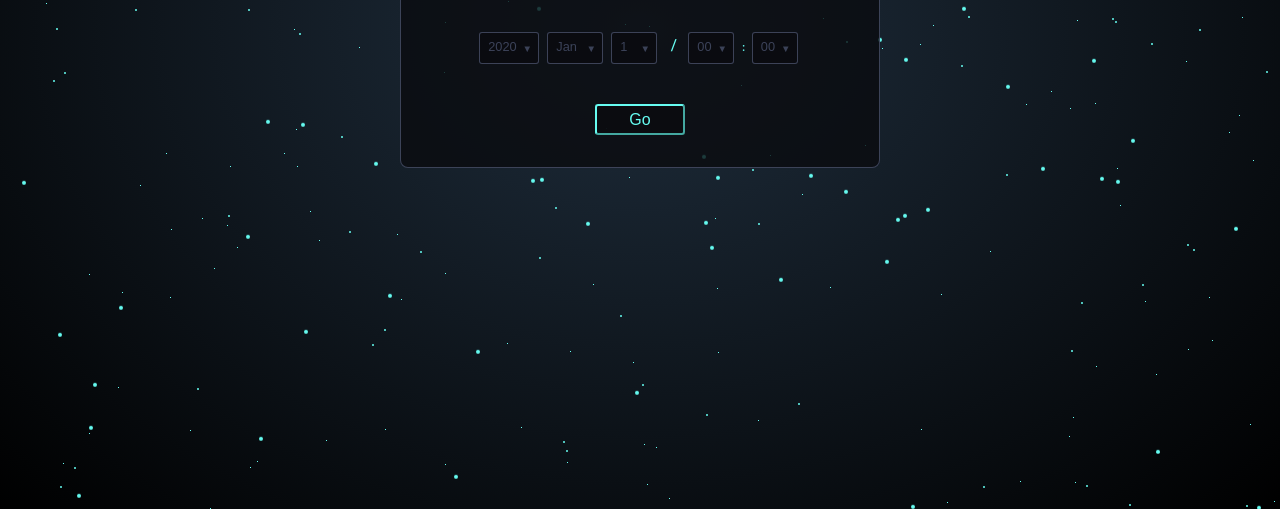
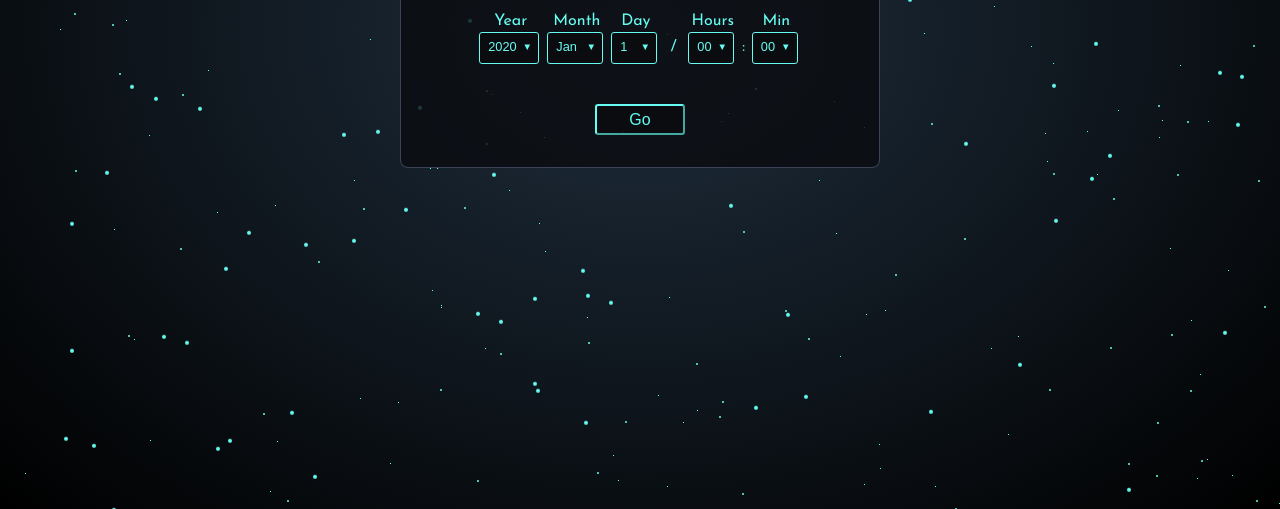
Before and after one commit to roytanaka/billion-seconds, a website built with webpack: page dist/index.html in a window 1280 px wide. Shown: the part 291-800 px from the top of the page. Built offline with nearby package versions, Linux system fonts and the light colour scheme.

Commit message:
no hover css

```diff
--- a/src/scss/components/_date-picker.scss
+++ b/src/scss/components/_date-picker.scss
@@ -18,6 +18,7 @@
     opacity: 1;
   }
 }
+
 .select-wrapper {
   position: relative;
   display: inline-block;
@@ -33,7 +34,7 @@
     padding: 0.5em 1.3rem 0.5rem 0.5rem;
     border-radius: 3px;
     text-indent: 0.01px;
-    text-overflow: '';
+    text-overflow: "";
     appearance: none;
     cursor: pointer;
     &::-ms-expand {
@@ -47,20 +48,35 @@
   }
   &::before,
   &::after {
-    content: '';
+    content: "";
     position: absolute;
     pointer-events: none;
   }
   &::after {
     /*  Custom dropdown arrow */
     color: lighten($dark-bg, 30%);
-    content: '\25BC';
+    content: "\25BC";
     font-size: 0.6rem;
     right: 7px;
-    top: 35%;
+    top: 30%;
   }
 
   &:hover::after {
     color: $star-color;
   }
 }
+
+@media (hover: none) {
+  .select-group label {
+    opacity: 1;
+  }
+  .select-wrapper {
+    select.custom-dropdown {
+      color: $star-color;
+      border-color: $star-color;
+    }
+    &::after {
+      color: $star-color;
+    }
+  }
+}
```
Also changed, not shown: dist/bundle.js (deleted), dist/main.css (deleted), 1 other file.
